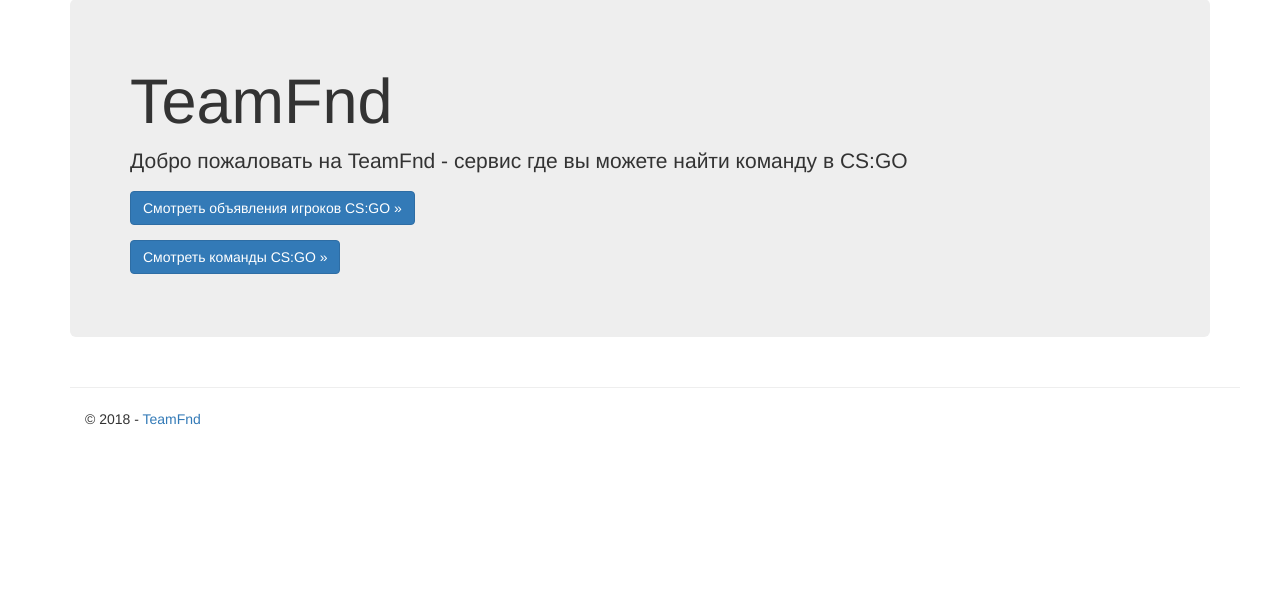
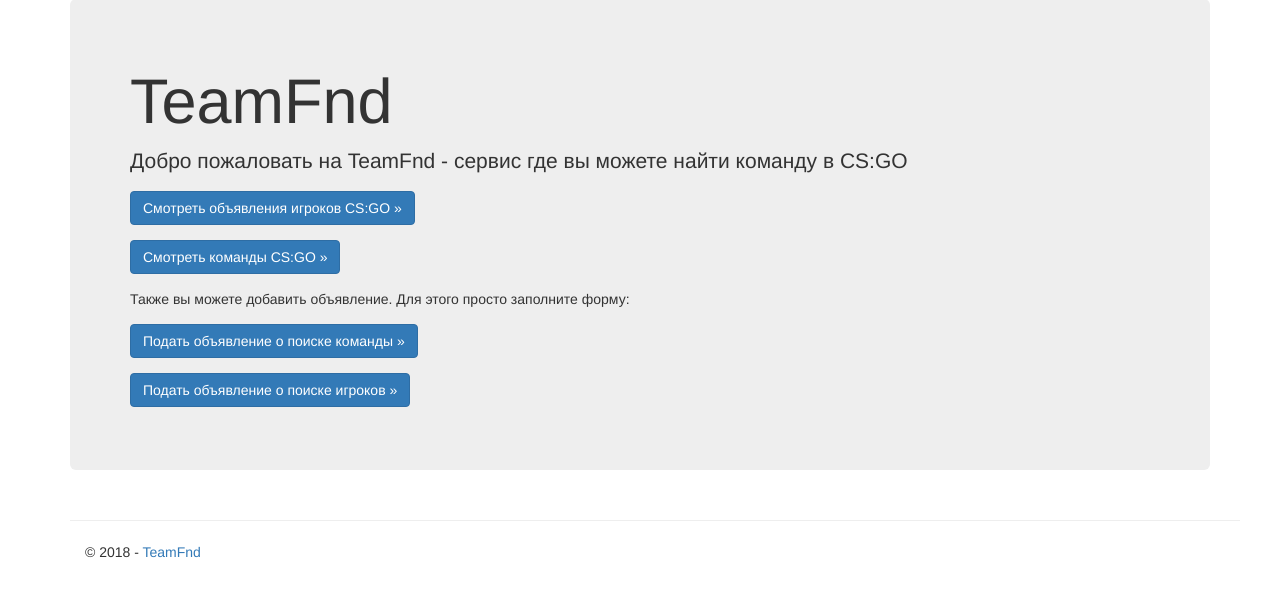
Before and after one commit to viad00/TeamFind, a Django app: page / in a window 1280 px wide. Shown: the part 51-648 px from the top of the page. Run offline with Django 3.2, Linux system fonts and the light colour scheme; data that the repository does not hold is empty; some libraries are stand-ins or nearby versions.

Commit message:
Срочнофикс

```diff
--- a/TeamFind/app/templates/app/index.html
+++ b/TeamFind/app/templates/app/index.html
@@ -8,8 +8,13 @@
     <p class="lead">{% trans "Добро пожаловать на TeamFnd - сервис где вы можете найти команду в CS:GO" %}</p>
     <p>
         <a href="/players" class="btn btn-primary btn-large">{% trans "Смотреть объявления игроков CS:GO" %} &raquo;</a>
-        <p></p>
+        <p> </p>
         <a href="/teams" class="btn btn-primary btn-large">{% trans "Смотреть команды CS:GO" %} &raquo;</a>
+    <p> </p>
+    Также вы можете добавить объявление. Для этого просто заполните форму:<p> </p>
+            <a href="/addplayer" class="btn btn-primary btn-large">Подать объявление о поиске команды &raquo;</a>
+        <p> </p>
+        <a href="/addteam" class="btn btn-primary btn-large">Подать объявление о поиске игроков &raquo;</a>
     </p>
     <!--<p class="lead">{ blocktrans %}Сейчас на сайте представленно { count }} объявлений.{ endblocktrans %}</p>-->
 </div>
```
